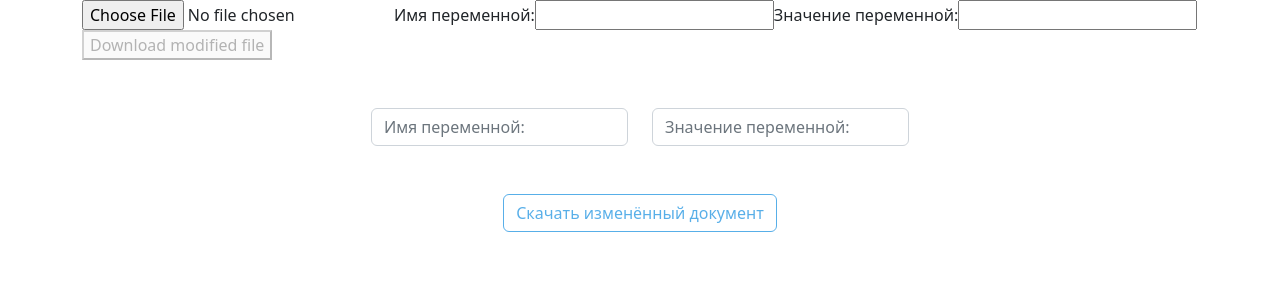
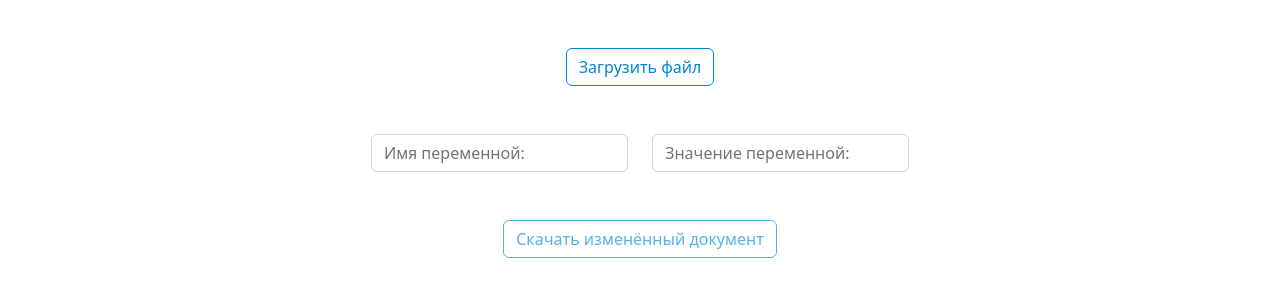
Before and after one commit to IlyaGoncharovY/HomeTask, a React (Create React App) app: page / in a window 1280 px wide. Shown: the top 300 px of the page. Built offline with nearby package versions, Linux system fonts and the light colour scheme.

Commit message:
fix (SourceDoc) reactor SourceDocument.tsx classes grid. added props. display none for input

```diff
--- a/src/Components/SourceDoc/SourceDocument.tsx
+++ b/src/Components/SourceDoc/SourceDocument.tsx
@@ -1,29 +1,30 @@
-import React from 'react';
-import {useDocxFile} from "../../utils/hook";
+import React, {FC, useRef} from 'react';
 
-export const SourceDocument = () => {
+interface SourceDocumentType {
+    handleFileUpload: (event: React.ChangeEvent<HTMLInputElement>) => void
+    docxFile: File | null
+}
 
-    const {
-        changeText1, changeText2,
-        docxFile, handleFileUpload,
-        handleChange1, handleChange2,
-        handleFileDownload
-    } = useDocxFile()
+export const SourceDocument: FC<SourceDocumentType> = ({handleFileUpload, docxFile}) => {
+
+    const fileInputRef = useRef<HTMLInputElement>(null);
+
+    const handleClick = () => {
+        if (fileInputRef.current) {
+            fileInputRef.current.click();
+        }
+    };
 
     return (
-        <div>
-            <div>
-                <input type="file" accept={".docx"} onChange={handleFileUpload}/>
-                <label>
-                    Имя переменной:
-                    <input type="text" value={changeText1} onChange={handleChange1}/>
-                </label>
-                <label>
-                    Значение переменной:
-                    <input type="text" value={changeText2} onChange={handleChange2}/>
-                </label>
-                <button onClick={handleFileDownload} disabled={!docxFile}>Download modified file</button>
-            </div>
+        <div className={'mt-5'}>
+            <input
+                type="file"
+                accept={".docx"}
+                onChange={handleFileUpload}
+                ref={fileInputRef}
+                style={{display: 'none'}}
+            />
+            <button type="button" className="btn btn-outline-info" onClick={handleClick}>{!docxFile ? "Загрузить файл" : "Файл загружен"}</button>
         </div>
     );
 };
```
